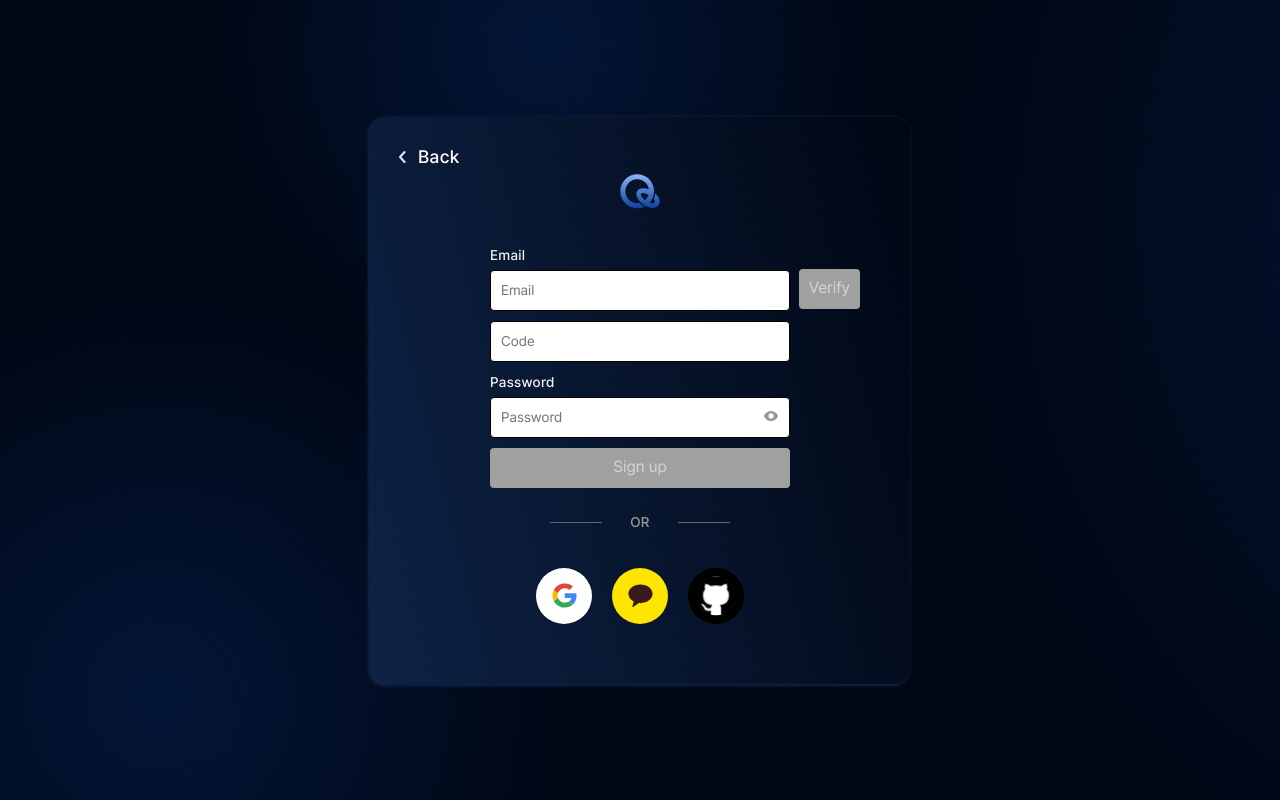
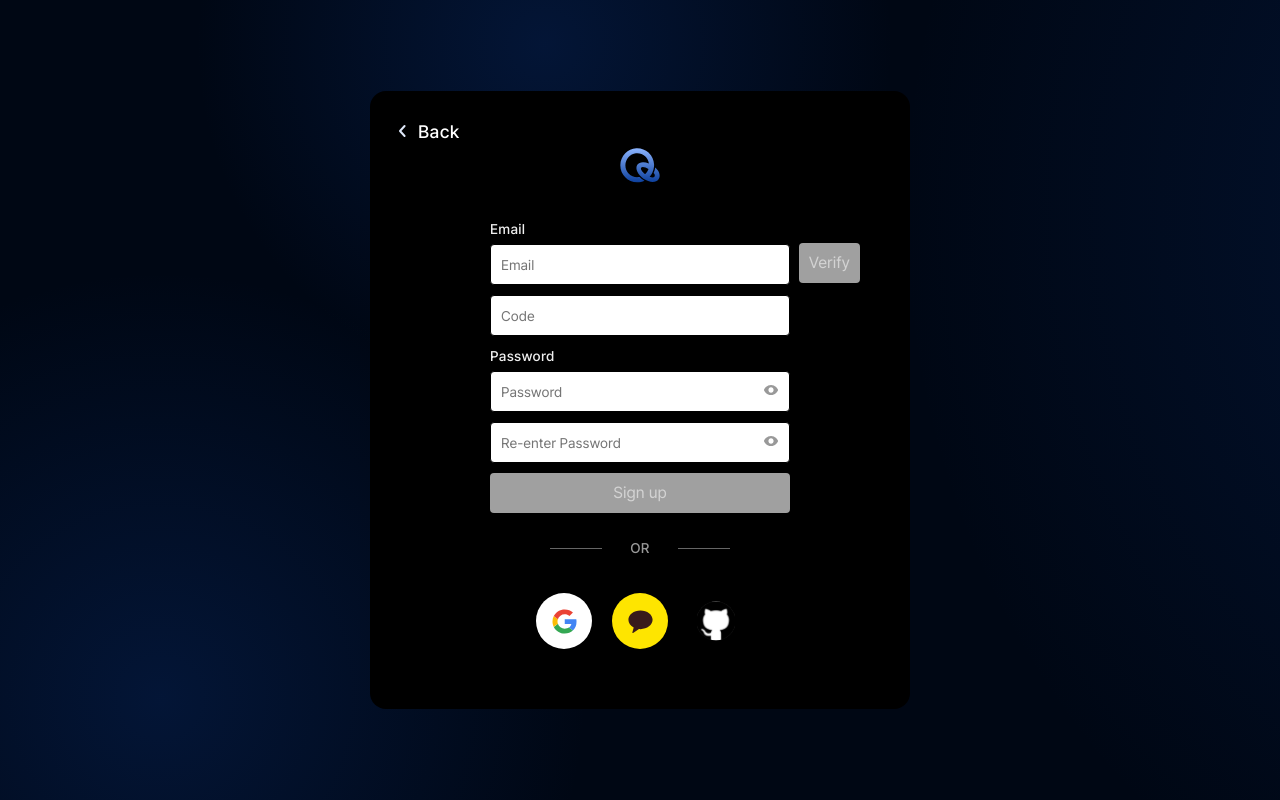
Before and after one commit to QASTUDIODEV/WEB_QASTUDIO, a React (Vite) app: page /signup in a window 1280 px wide. Built offline with nearby package versions, Linux system fonts and the light colour scheme.

Commit message:
feat: codeInput으로 분할, 유효성 검사 조건별로 나누기

```diff
--- /dev/null
+++ b/src/components/auth/authInput/authInput.style.ts
@@ -0,0 +1,33 @@
+import styled from 'styled-components';
+
+const Container = styled.div`
+  display: flex;
+  width: 100%;
+  height: 41px;
+  position: relative;
+  border-radius: 4px;
+`;
+
+const Input = styled.input<{ $isValid?: boolean }>`
+  width: 100%;
+  height: 41px;
+  padding: 0px 0px 0px 10px;
+  gap: 10px;
+  border-radius: 4px;
+  opacity: 0px;
+  font-size: 14px;
+  border: 1px solid;
+  border-color: ${(props) => (props.$isValid === false ? props.theme.colors.error.error_500 : 'none')};
+  background-color: ${(props) => (props.$isValid === false ? props.theme.colors.error.error_50 : 'white')};
+`;
+
+const Eyes = styled.div<{ $active?: boolean }>`
+  position: absolute;
+  z-index: 1;
+  right: 10px;
+  top: 10px;
+  svg {
+    fill: ${({ $active, theme }) => ($active ? theme.colors.gray.gray_700 : '#999999')};
+  }
+`;
+export { Container, Eyes, Input };
--- /dev/null
+++ b/src/components/auth/codeInput/codeInput.tsx
@@ -0,0 +1,19 @@
+import React from 'react';
+
+import * as S from './codeInput.style';
+
+export type TAuthInput = {
+  placeholder: string;
+  isValid?: boolean;
+  autoComplete: string;
+  value?: string;
+  onChange?: (e: React.ChangeEvent<HTMLInputElement>) => void;
+};
+
+export default function CodeInput({ placeholder, isValid, autoComplete, value, onChange }: TAuthInput) {
+  return (
+    <S.Container>
+      <S.Input placeholder={placeholder} $isValid={isValid} autoComplete={autoComplete} value={value} onChange={onChange} />
+    </S.Container>
+  );
+}
--- a/src/pages/login/login.style.ts
+++ b/src/pages/login/login.style.ts
@@ -6,9 +6,7 @@ const Container = styled.div`
   gap: 20px;
   border-radius: 16px;
   z-index: 1;
-  box-shadow: -1px 1px 4px 0px #1b3159;
-  background: linear-gradient(76deg, #0e2245 0%, #000714 100.13%);
-  background-color: #16181c;
+  background-color: ${({ theme }) => theme.colors.black};
 `;
 const Container2 = styled.div`
   ${({ theme }) => theme.align.column_center};
--- a/src/pages/login/login.tsx
+++ b/src/pages/login/login.tsx
@@ -1,7 +1,7 @@
 import React, { useState } from 'react';
 import { useNavigate } from 'react-router-dom';
 
-import AuthInput from '@/components/auth/input/authInput';
+import AuthInput from '@/components/auth/authInput/authInput';
 import OrDivider from '@/components/auth/orDivider/orDivider';
 import SocialLogo from '@/components/auth/socialLogo/socialLogo';
 import ValidataionMessage from '@/components/auth/validationMessage/validationMessage';
--- a/src/pages/signup/signup.style.ts
+++ b/src/pages/signup/signup.style.ts
@@ -7,9 +7,7 @@ const Container = styled.div`
   gap: 30px;
   border-radius: 16px;
   z-index: 1;
-  box-shadow: -1px 1px 4px 0px #1b3159;
-  background: linear-gradient(76deg, #0e2245 0%, #000714 100.13%);
-  background-color: #16181c;
+  background-color: ${({ theme }) => theme.colors.black};
 `;
 
 const Form = styled.form`
--- a/src/pages/signup/signup.tsx
+++ b/src/pages/signup/signup.tsx
@@ -1,9 +1,10 @@
 import React, { useEffect, useRef, useState } from 'react';
 import { useNavigate } from 'react-router-dom';
 
-import { validateEmail, validateNickname, validatePassword } from '@/utils/validate';
+import { validateEmail, validateNickname, validatePassword, validateRepassword } from '@/utils/validate';
 
-import AuthInput from '@/components/auth/input/authInput';
+import AuthInput from '@/components/auth/authInput/authInput';
+import CodeInput from '@/components/auth/codeInput/codeInput';
 import OrDivider from '@/components/auth/orDivider/orDivider';
 import SocialLogo from '@/components/auth/socialLogo/socialLogo';
 import ValidataionMessage from '@/components/auth/validationMessage/validationMessage';
@@ -18,17 +19,23 @@ type TValid = undefined | boolean;
 
 export default function SignupPage() {
   const [step, setStep] = useState(0);
-  const [message, setMessage] = useState('');
+  const [emailMessage, setEamilMessage] = useState('');
+  const [nicknameMessage, setNicknameMessage] = useState('');
+
+  const [passwordMessage, setPasswordMessage] = useState('');
+
   const [codeMessage, setCodeMessage] = useState('');
 
   const [email, setEmail] = useState('');
   const [code, setCode] = useState('');
   const [password, setPassword] = useState('');
   const [nickname, setNickname] = useState('');
+  const [repassword, setRepassword] = useState('');
   const [isCodeValid, setIsCodeValid] = useState<TValid>(undefined);
   const [isEmailValid, setIsEmailValid] = useState<TValid>(undefined);
   const [isPasswordValid, setIsPasswordValid] = useState<TValid>(undefined);
   const [isNicknameValid, setIsNicknameValid] = useState<TValid>(undefined);
+  const [isRepasswordValid, setIsRepasswordValid] = useState<TValid>(undefined);
   const [isValid, setIsValid] = useState(false);
   const navigate = useNavigate();
   const contentInputRef = useRef<HTMLInputElement | null>(null);
@@ -72,7 +79,7 @@ export default function SignupPage() {
     const emailError = validateEmail(emailValue);
 
     setIsEmailValid(!emailError);
-    setMessage(emailError || '');
+    setEamilMessage(emailError || '');
   };
 
   // 닉네임 입력 변경
@@ -82,7 +89,7 @@ export default function SignupPage() {
     const validationErrors = validateNickname(nicknameValue);
 
     setIsNicknameValid(validationErrors.length === 0);
-    setMessage(validationErrors[0] || '');
+    setNicknameMessage(validationErrors[0] || '');
   };
 
   // 비밀번호 입력 변경
@@ -92,7 +99,15 @@ export default function SignupPage() {
     const passwordError = validatePassword(passwordValue);
 
     setIsPasswordValid(!passwordError);
-    setMessage(passwordError || '');
+    setPasswordMessage(passwordError || '');
+  };
+
+  const handleRePasswordChange = (e: React.ChangeEvent<HTMLInputElement>) => {
+    const repasswordValue = e.target.value;
+    setRepassword(repasswordValue);
+    const repasswordError = validateRepassword(password, repasswordValue);
+    setIsRepasswordValid(!repasswordError);
+    setPasswordMessage(repasswordError || '');
   };
 
   // 마지막 폼 제출
@@ -117,7 +132,7 @@ export default function SignupPage() {
               {/* 이메일 입력 */}
               <S.Wrapper>
                 <span>Email</span>
-                <AuthInput placeholder="Email" type="email" value={email} onChange={handleEmailChange} autoComplete="email" />
+                <AuthInput placeholder="Email" type="email" value={email} onChange={handleEmailChange} autoComplete="email" isValid={isEmailValid} />
                 <button
                   type="button"
                   style={{
@@ -136,16 +151,16 @@ export default function SignupPage() {
                 >
                   Verify
                 </button>
-                {message && (
+                {emailMessage && (
                   <S.MessageWrapper2>
-                    <ValidataionMessage message={message} isError={!isEmailValid || !isPasswordValid} />
+                    <ValidataionMessage message={emailMessage} isError={!isEmailValid || !isPasswordValid || !isRepasswordValid} />
                   </S.MessageWrapper2>
                 )}
               </S.Wrapper>
 
               {/* 인증 코드 입력 */}
               <S.Wrapper>
-                <AuthInput placeholder="Code" type="text" value={code} onChange={handleCodeChange} isValid={isCodeValid} autoComplete="off" />
+                <CodeInput placeholder="Code" value={code} onChange={handleCodeChange} isValid={isCodeValid} autoComplete="off" />
                 {codeMessage && (
                   <S.MessageWrapper>
                     <ValidataionMessage message={codeMessage} isError={!isCodeValid} />
@@ -156,17 +171,38 @@ export default function SignupPage() {
               {/* 비밀번호 입력 */}
               <S.Wrapper>
                 <span>Password</span>
-                <AuthInput placeholder="Password" type="password" value={password} onChange={handlePasswordChange} autoComplete="password" />
+                <AuthInput
+                  placeholder="Password"
+                  type="password"
+                  value={password}
+                  onChange={handlePasswordChange}
+                  autoComplete="password"
+                  isValid={isPasswordValid}
+                />
               </S.Wrapper>
-
+              <S.Wrapper>
+                <AuthInput
+                  placeholder="Re-enter Password"
+                  type="password"
+                  value={repassword}
+                  onChange={handleRePasswordChange}
+                  autoComplete="password"
+                  isValid={isRepasswordValid}
+                />
+              </S.Wrapper>
+              {passwordMessage && (
+                <S.MessageWrapper2>
+                  <ValidataionMessage message={passwordMessage} isError={!isEmailValid || !isPasswordValid || !isRepasswordValid} />
+                </S.MessageWrapper2>
+              )}
               <button
                 type="button"
                 onClick={() => {
                   setStep(1);
-                  setMessage('');
+                  setPasswordMessage('');
                 }}
                 style={buttonStyles}
-                disabled={!isEmailValid || !isPasswordValid || !isCodeValid}
+                disabled={!isEmailValid || !isPasswordValid || !isCodeValid || !isRepasswordValid}
               >
                 Sign up
               </button>
@@ -191,9 +227,9 @@ export default function SignupPage() {
             </S.ProfileImg>
 
             <S.Wrapper>
-              {message && (
+              {nicknameMessage && (
                 <S.MessageWrapper2>
-                  <ValidataionMessage message={message} isError={!isNicknameValid} />
+                  <ValidataionMessage message={nicknameMessage} isError={!isNicknameValid} />
                 </S.MessageWrapper2>
               )}
               <span>Nickname</span>
--- a/src/utils/validate.ts
+++ b/src/utils/validate.ts
@@ -31,4 +31,11 @@ function validatePassword(password: string): string {
   }
   return ''; // 유효한 비밀번호
 }
-export { validateEmail, validateNickname, validatePassword };
+
+function validateRepassword(password: string, repassword: string): string {
+  if (password !== repassword) {
+    return 'The Password is not correct';
+  }
+  return '';
+}
+export { validateEmail, validateNickname, validatePassword, validateRepassword };
```
Also changed, not shown: src/components/auth/authInput/authInput.tsx (renamed from src/components/auth/input/authInput.tsx), src/components/auth/codeInput/codeInput.style.ts (renamed from src/components/auth/input/authInput.style.ts).
